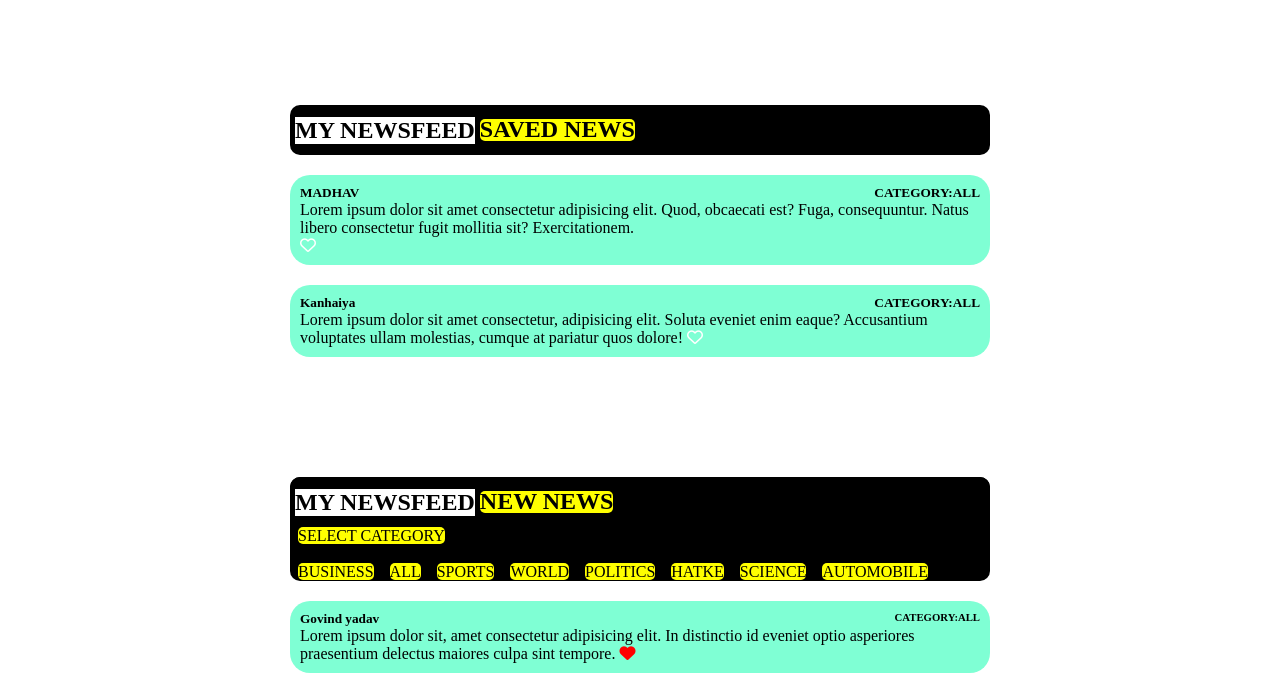
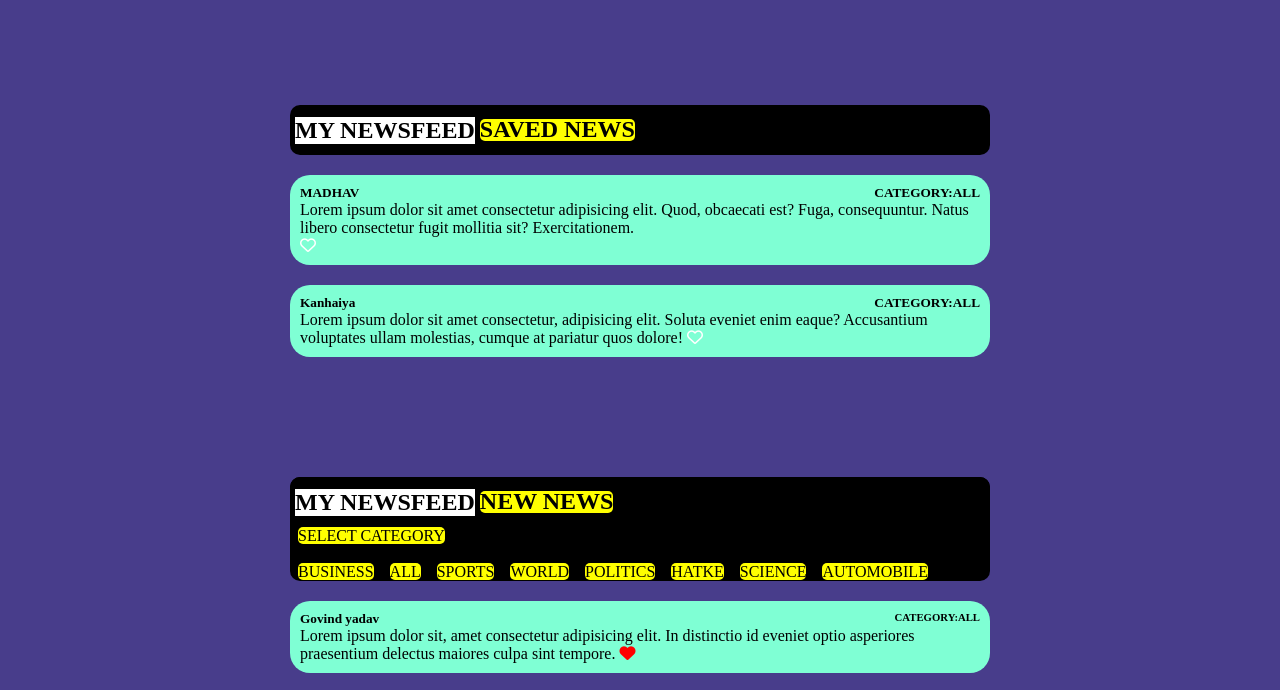
Before and after one commit to AnandKumar1008/News-Feed, a plain HTML site: page index.html in a window 1280 px wide. Shown: the part 682-1372 px from the top of the page. Drawn offline with Linux system fonts and the light colour scheme.

Commit message:
Update style.css
body color changed

```diff
--- a/style.css
+++ b/style.css
@@ -3,6 +3,10 @@
     padding: 0px;
     box-sizing: border-box;
 }
+body{
+    background-color: darkslateblue;
+}
+
 
  .main-container{
     display: flex;
```
